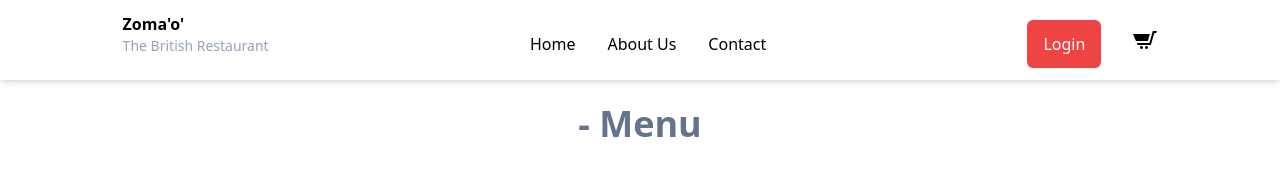
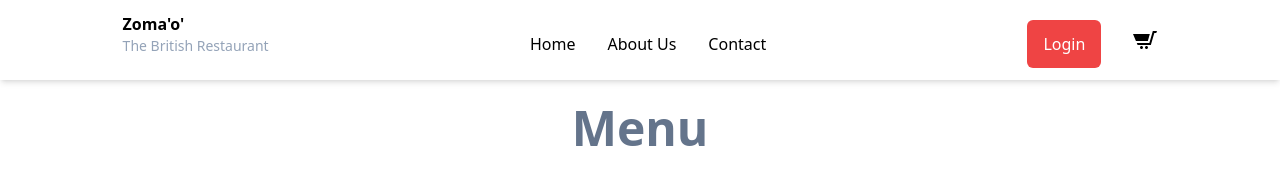
Before and after one commit to thisisankit01/zoma-o-, a React (Vite) app: page /restaurant/1 in a window 1280 px wide. Shown: the top 182 px of the page. Built offline with nearby package versions, Linux system fonts and the light colour scheme; no server answers.

Commit message:
error json restaurantmenu

```diff
--- a/src/components/RestaurantMenu.jsx
+++ b/src/components/RestaurantMenu.jsx
@@ -30,7 +30,8 @@ function RestaurantMenu() {
 
   return (
   <>
-     <h1 className='grid place-content-center pt-6 font-bold text-4xl text-slate-500'>{restaurantMenu.name} - Menu</h1>
+     <h1 className='grid place-content-center pt-6 font-bold text-5xl text-slate-500'>Menu</h1>
+     <h1 className='grid place-content-center pt-3 font-bold text-3xl text-slate-500'>{restaurantMenu.name}</h1>
 
 <div className='space-x-10 grid grid-flow-col max-sm:grid-flow-row place-content-center pt-10 px-10'>
 
```
